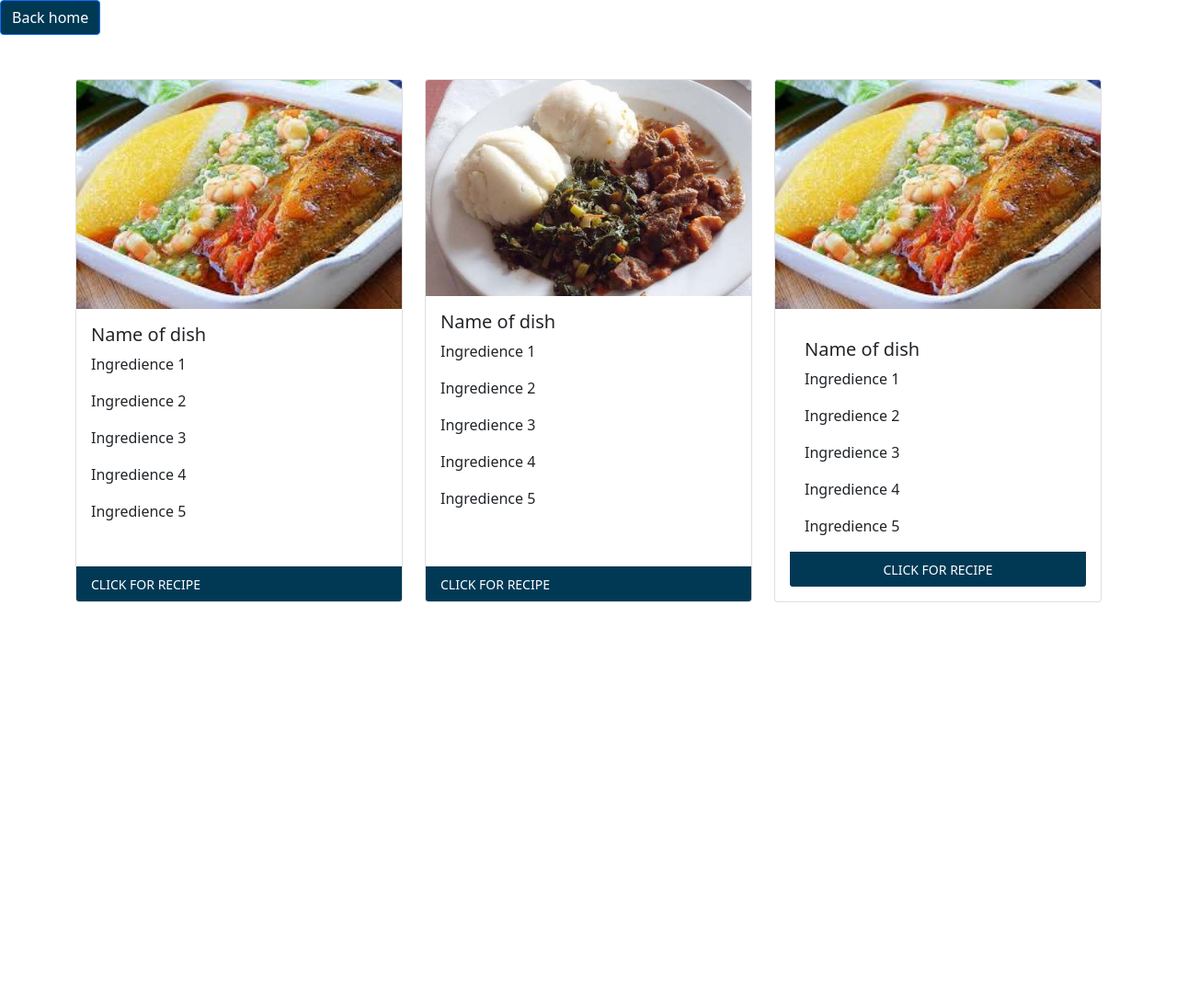
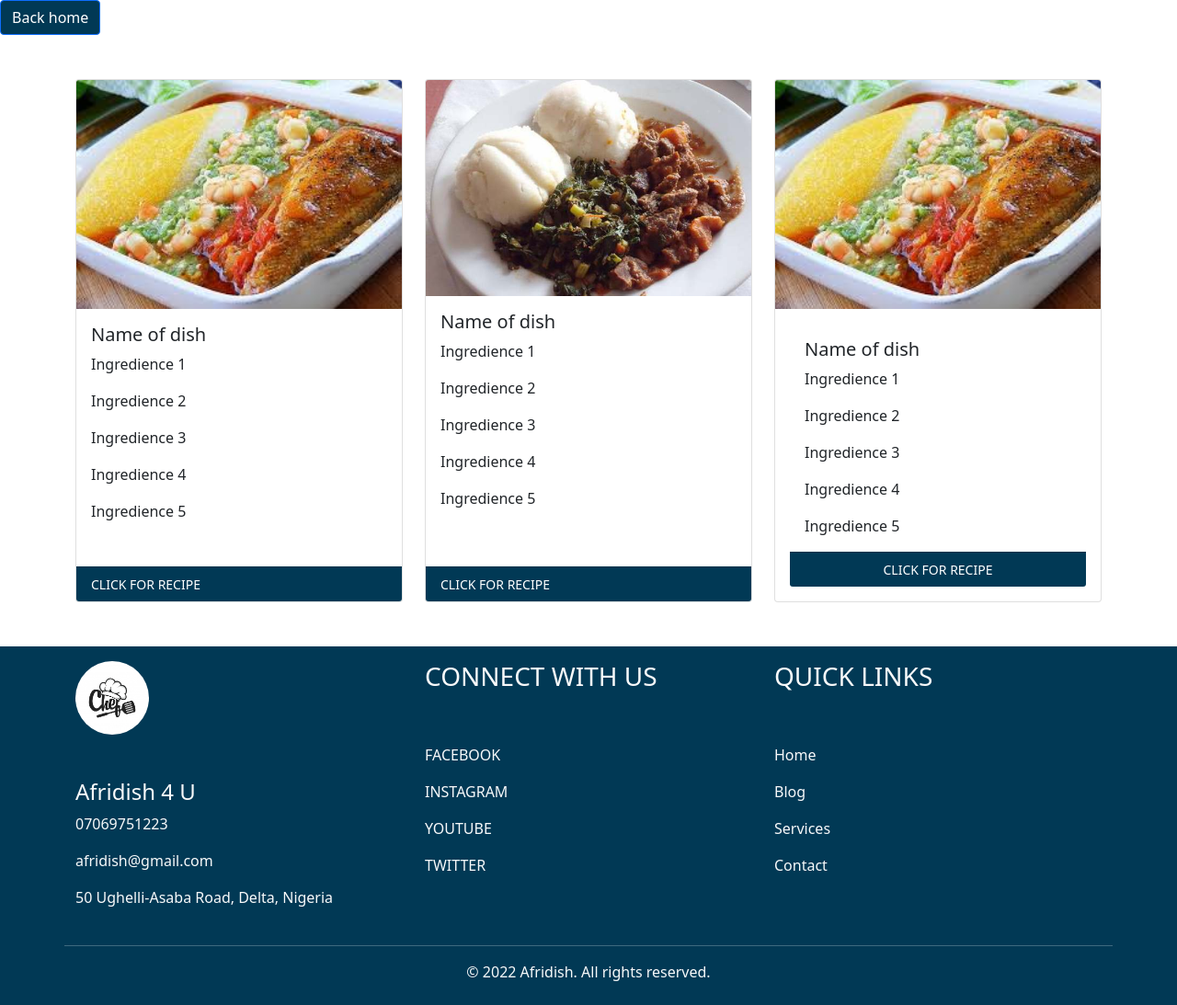
Before and after one commit to Ovuzo/blogsite, a plain HTML site: page single-post.html in a window 1280 px wide. Shown: the whole page at 92% size. Before the commit the page ends 800 px from the top, so only its background shows below. Drawn offline with Linux system fonts and the light colour scheme.

Commit message:
added footer to single page

```diff
--- a/single-post.html
+++ b/single-post.html
@@ -73,6 +73,71 @@
 
 
 
+    <footer class="mt-5">
+      <div class="container-fluid bg-primary text-light">
+          <div class="container mx-auto">
+              <div class="row py-3 justify-content-between ">
+                <div class="col-lg-4 col-md-6 col-sm-12">
+                  <a href="#"><div class="logo2 rounded-circle mb-5">
+                    <img src="./images/restorant-logo2-.jpg" class="img-fluid rounded-circle"></div>
+                    <h4 class="text-light">Afridish 4 U</h4>
+                  </a>
+
+                      <p>07069751223</p>
+                      <p>afridish@gmail.com</p>
+                      <p>50 Ughelli-Asaba Road, Delta, Nigeria</p>
+                  </div>
+
+                  <div class="col-lg-4 col-md-6 col-sm-12">
+
+                      <h3 class="mb-5">CONNECT WITH US</h3>
+
+                      <ul class="navbar-nav  mb-2">
+                          <li class="nav-item">
+                            <a class="nav-link active text-light" href="#">FACEBOOK</a>
+                          </li>
+                          <li class="nav-item">
+                            <a class="nav-link text-light" href="#">INSTAGRAM</a>
+                          </li>
+                          <li class="nav-item">
+                            <a class="nav-link text-light" href="#">YOUTUBE</a>
+                          </li>
+                          <li class="nav-item">
+                            <a class="nav-link text-light" href="#">TWITTER</a>
+                          </li>
+                        </ul>
+                  </div>
+                  <div class="col-lg-4 col-md-6 col-sm-12">
+
+                      <h3 class="mb-5">QUICK LINKS</h3>
+
+                      <ul class="navbar-nav mb-2">
+                          <li class="nav-item">
+                            <a class="nav-link  text-light" aria-current="page" href="./index.html">Home</a>
+                          </li>
+                          <li class="nav-item">
+                            <a class="nav-link text-light" href="./index.html">Blog</a>
+                          </li>
+                          <li class="nav-item">
+                            <a class="nav-link text-light active" href="./services.html">Services</a>
+                          </li>
+                          <li class="nav-item">
+                            <a class="nav-link text-light" href="./contact.html">Contact</a>
+                          </li>
+                      </ul>
+                  </div>
+              </div>
+              <div class="row text-center py-2">
+                  <hr>
+                  <p>&copy; 2022 Afridish. All rights reserved.</p>
+              </div>
+          </div>
+      </div>
+  </footer>
+
+
+
+
     <script>
       document.getElementById("update").addEventListener
       ('click', update);
```
Also changed, not shown: js/index.js (+6 -6 lines), js/single.js (+0 -12 lines).
